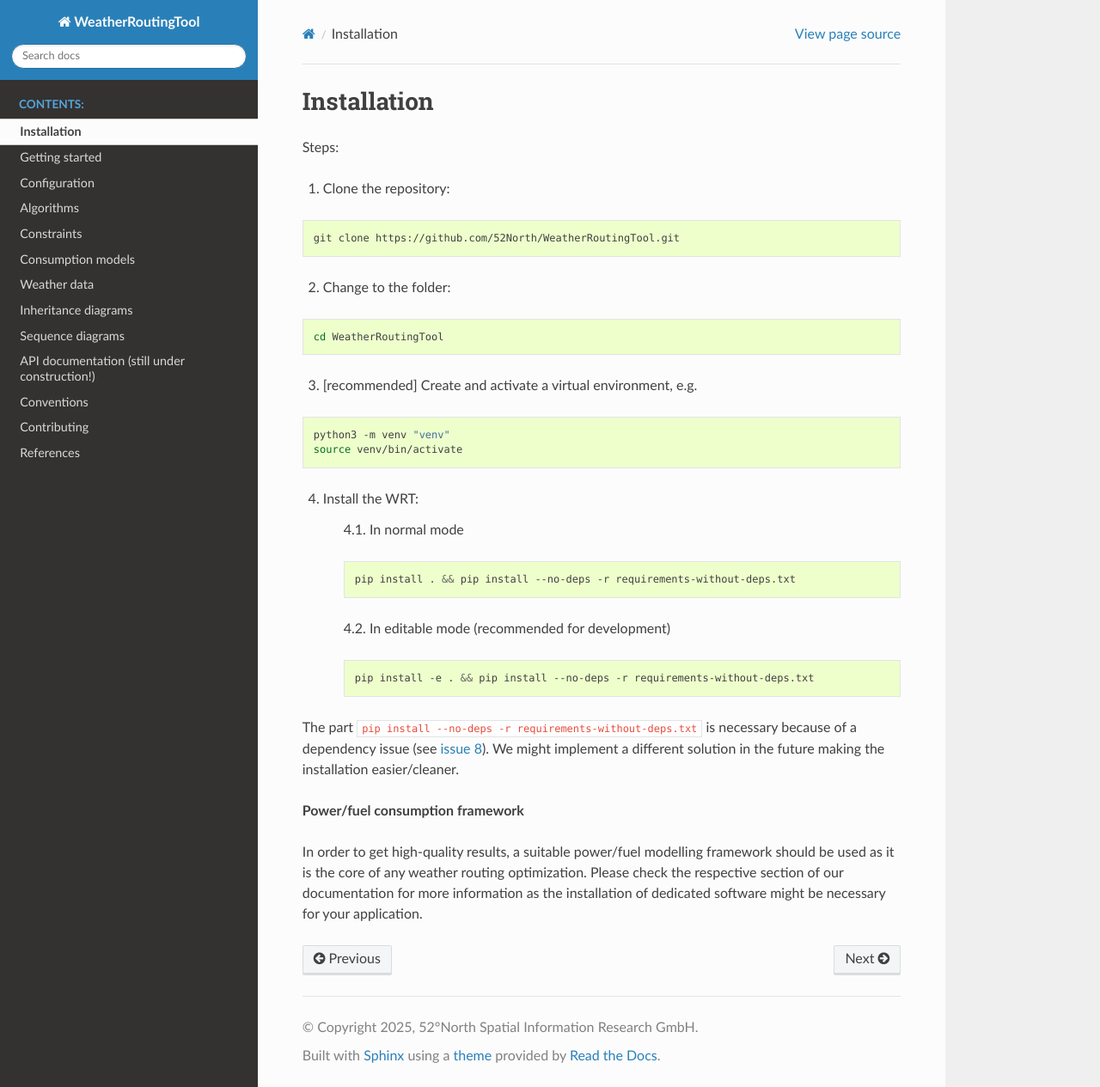
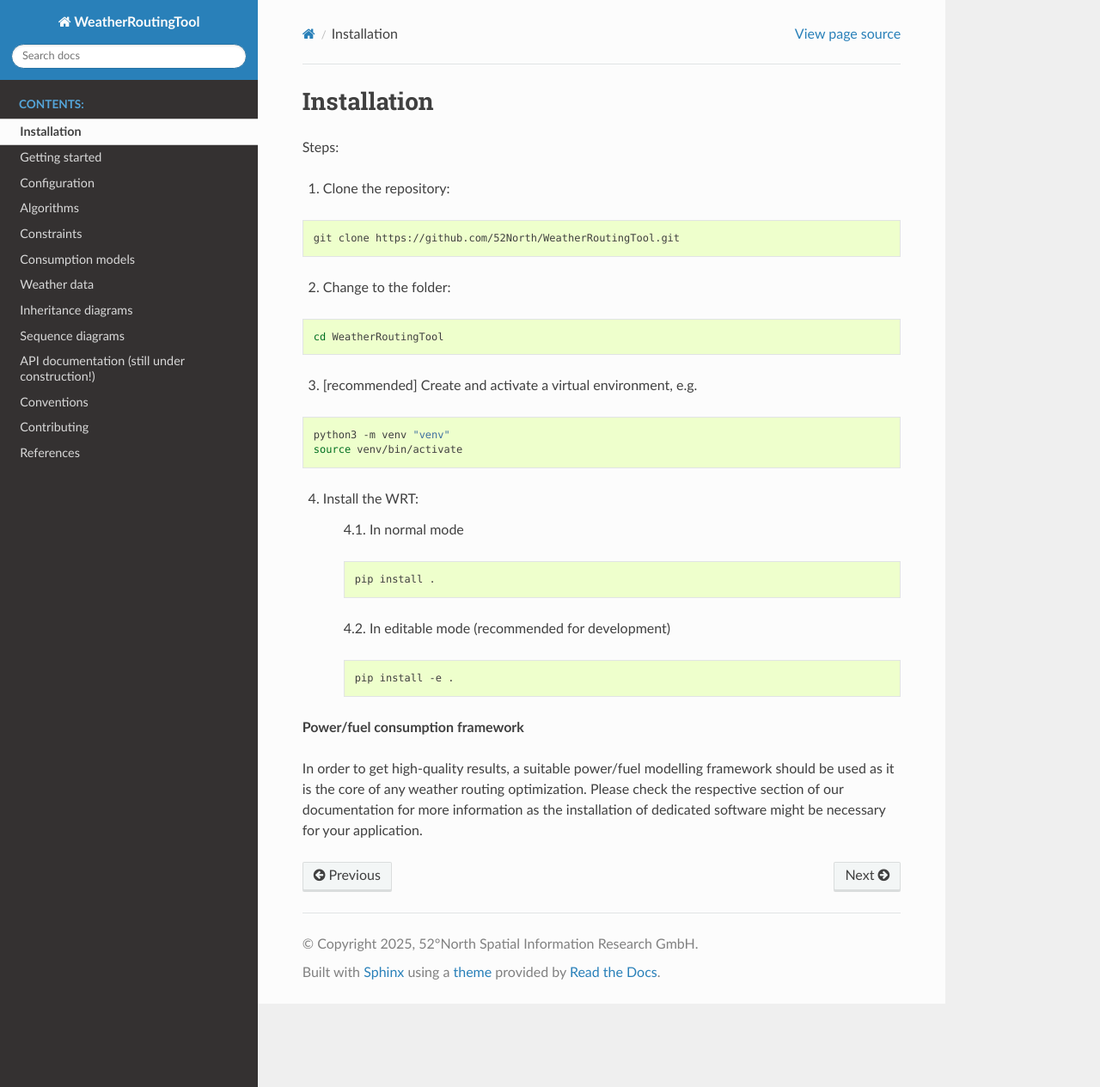
Before and after one commit to 52North/WeatherRoutingTool, a Sphinx documentation site: the page built from docs/source/installation.rst, in a window 1280 px wide and 1265 px high. Shown: the whole window at 86% size. Built offline with Sphinx 7.4.7 and the Read the Docs theme 3.1.0, drawn with Linux system fonts in a browser that asks for light colours.

Commit message:
Update installation of geovectorslib

```diff
--- a/docs/source/installation.rst
+++ b/docs/source/installation.rst
@@ -30,15 +30,13 @@ Steps:
 
     .. code-block:: shell
 
-        pip install . && pip install --no-deps -r requirements-without-deps.txt
+        pip install .
 
     4.2. In editable mode (recommended for development)
 
     .. code-block:: shell
 
-        pip install -e . && pip install --no-deps -r requirements-without-deps.txt
-
-The part ``pip install --no-deps -r requirements-without-deps.txt`` is necessary because of a dependency issue (see `issue 8 <https://github.com/52North/WeatherRoutingTool/issues/8>`_). We might implement a different solution in the future making the installation easier/cleaner.
+        pip install -e .
 
 **Power/fuel consumption framework**
 
--- a/requirements-without-deps.txt
+++ /dev/null
@@ -1 +0,0 @@
-geovectorslib
--- a/requirements.txt
+++ b/requirements.txt
@@ -4,6 +4,7 @@ dask
 datacube
 geographiclib
 geopandas
+geovectorslib@git+https://github.com/52North/geovectors
 global_land_mask
 maridatadownloader@git+https://github.com/52North/maridatadownloader
 matplotlib
```
Also changed, not shown: 3 other files.
